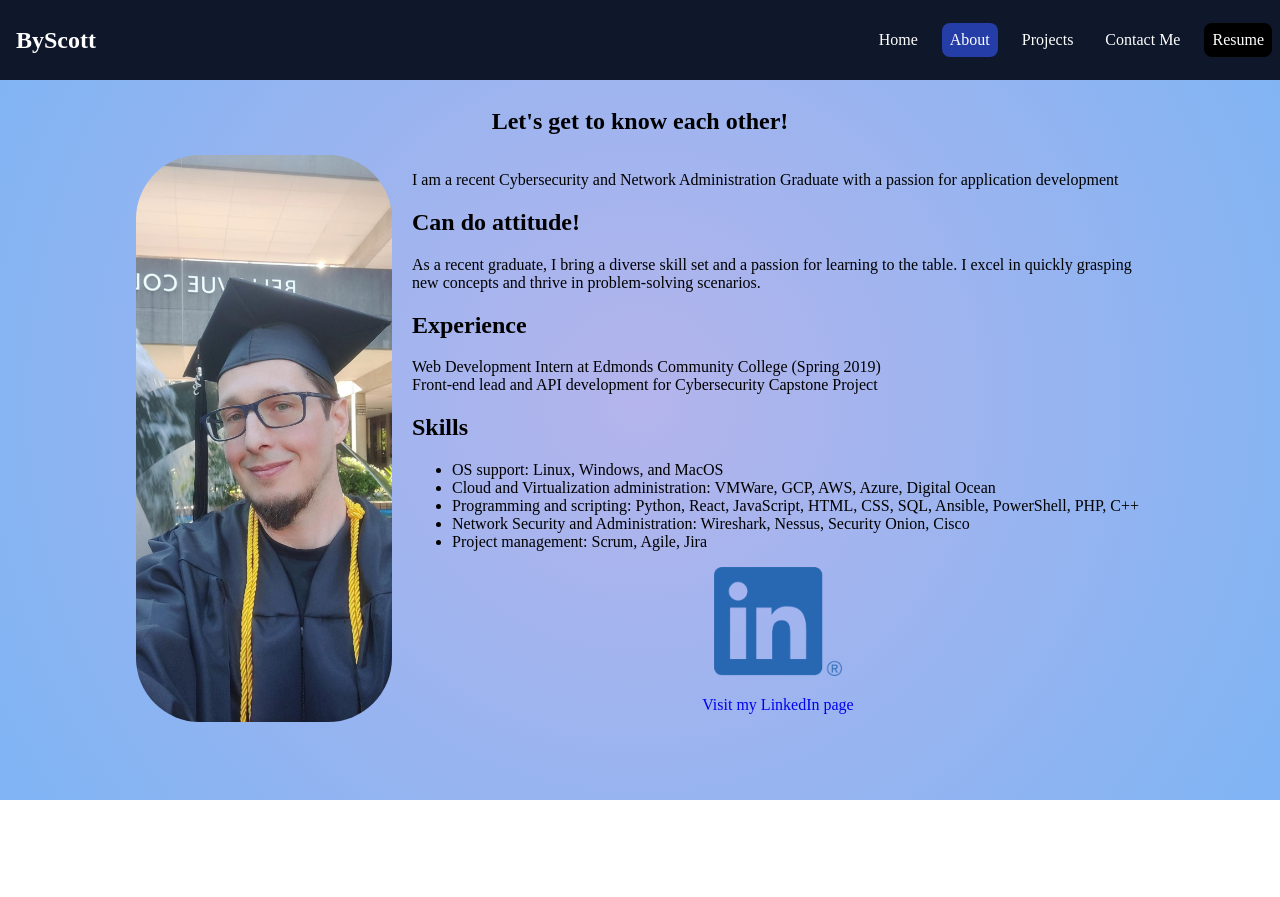
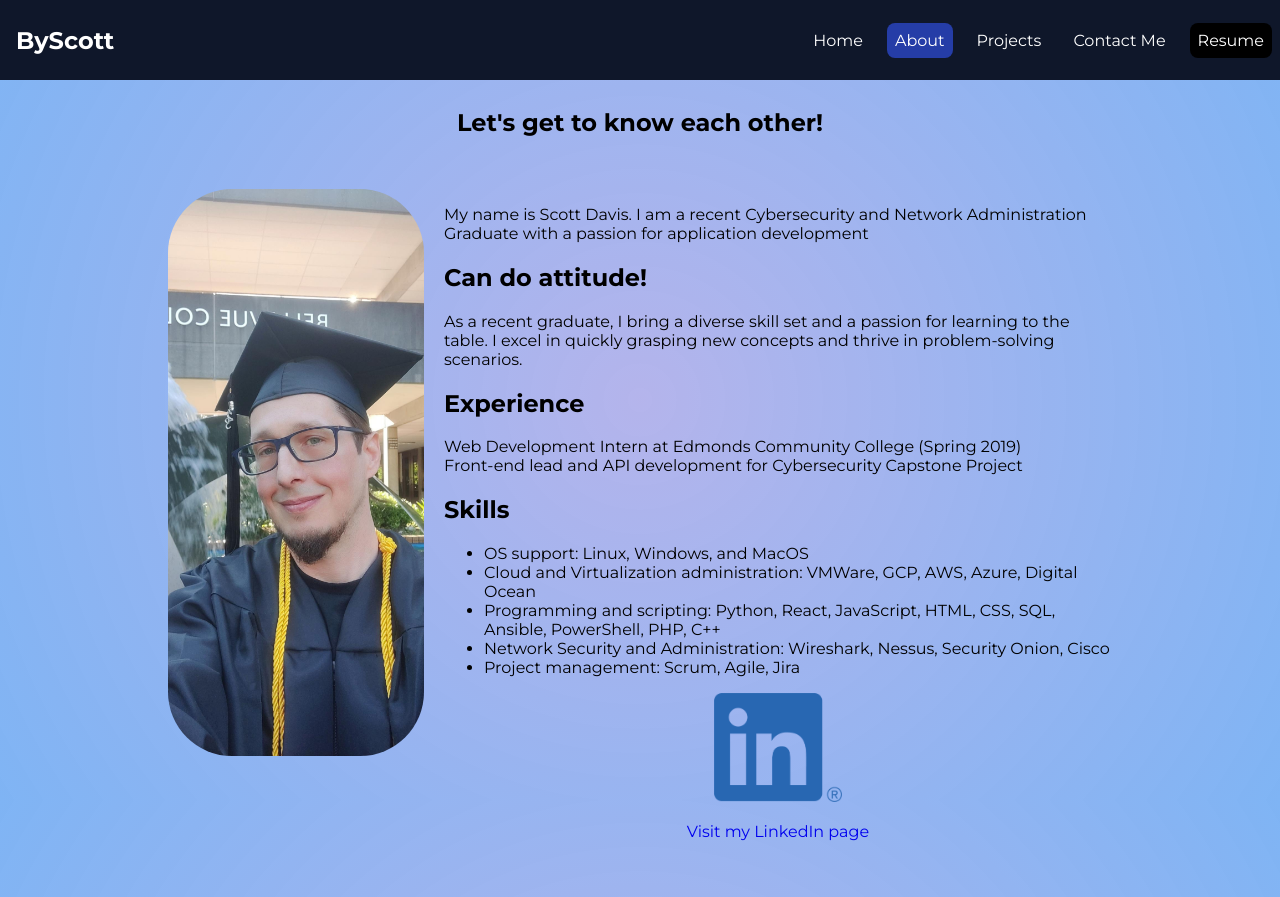
Before and after one commit to pawscanthack/portfolio, a React (Create React App) app: page /about in a window 1280 px wide. Before the commit the page ends 800 px from the top, so only its background shows below. Built offline with nearby package versions, Linux system fonts and the light colour scheme.

Commit message:
Added font

```diff
--- a/src/css/about.css
+++ b/src/css/about.css
@@ -3,6 +3,7 @@
   grid-template-columns: repeat(2, auto);
   gap: 20px;
   max-height: 100vh;
+  padding: 2em;
 }
 .about-content {
   text-align: left;
--- a/src/css/app.css
+++ b/src/css/app.css
@@ -1,3 +1,4 @@
+@import url("https://fonts.googleapis.com/css2?family=Montserrat:ital,wght@0,100..900;1,100..900&family=Open+Sans:ital,wght@0,300..800;1,300..800&family=Roboto:ital,wght@0,100;0,300;0,400;0,500;0,700;0,900;1,100;1,300;1,400;1,500;1,700;1,900&display=swap");
 * {
   box-sizing: border-box;
 }
@@ -14,6 +15,14 @@ body {
   );
   height: 100vh;
   width: 100%;
+  font-family: "Montserrat", sans-serif;
+  font-optical-sizing: auto;
+  font-weight: light;
+  font-style: normal;
+  font-optical-sizing: auto;
+  font-weight: normal;
+  font-style: normal;
+  font-variation-settings: "wdth" 100;
 }
 
 .container {
--- a/src/pages/About.jsx
+++ b/src/pages/About.jsx
@@ -13,8 +13,8 @@ export const About = () => {
         <div className="about-content-container">
           <div className="about-content">
             <p>
-              I am a recent Cybersecurity and Network Administration Graduate
-              with a passion for application development
+              My name is Scott Davis. I am a recent Cybersecurity and Network
+              Administration Graduate with a passion for application development
             </p>
           </div>
           <div className="about-content">
```
